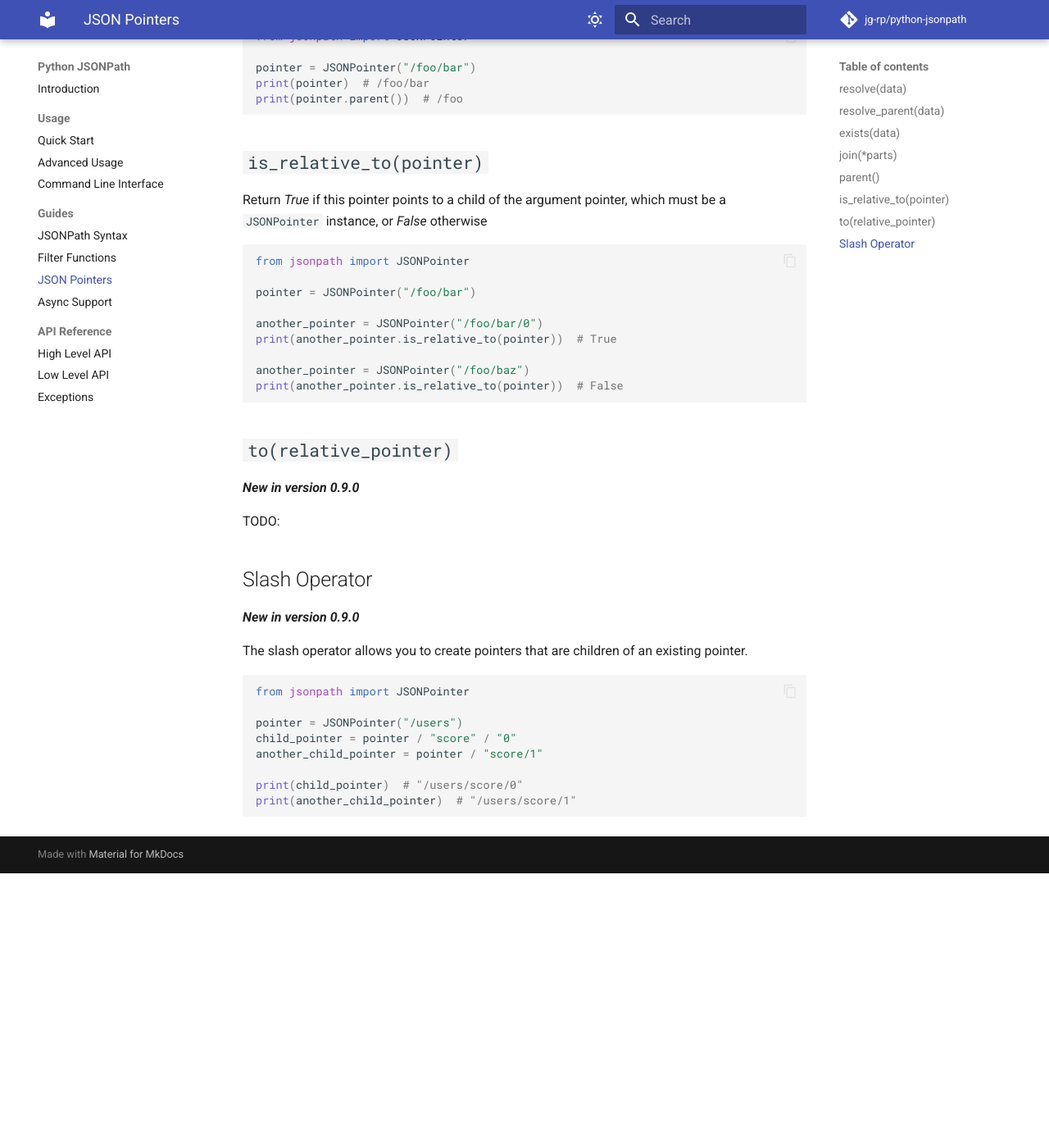
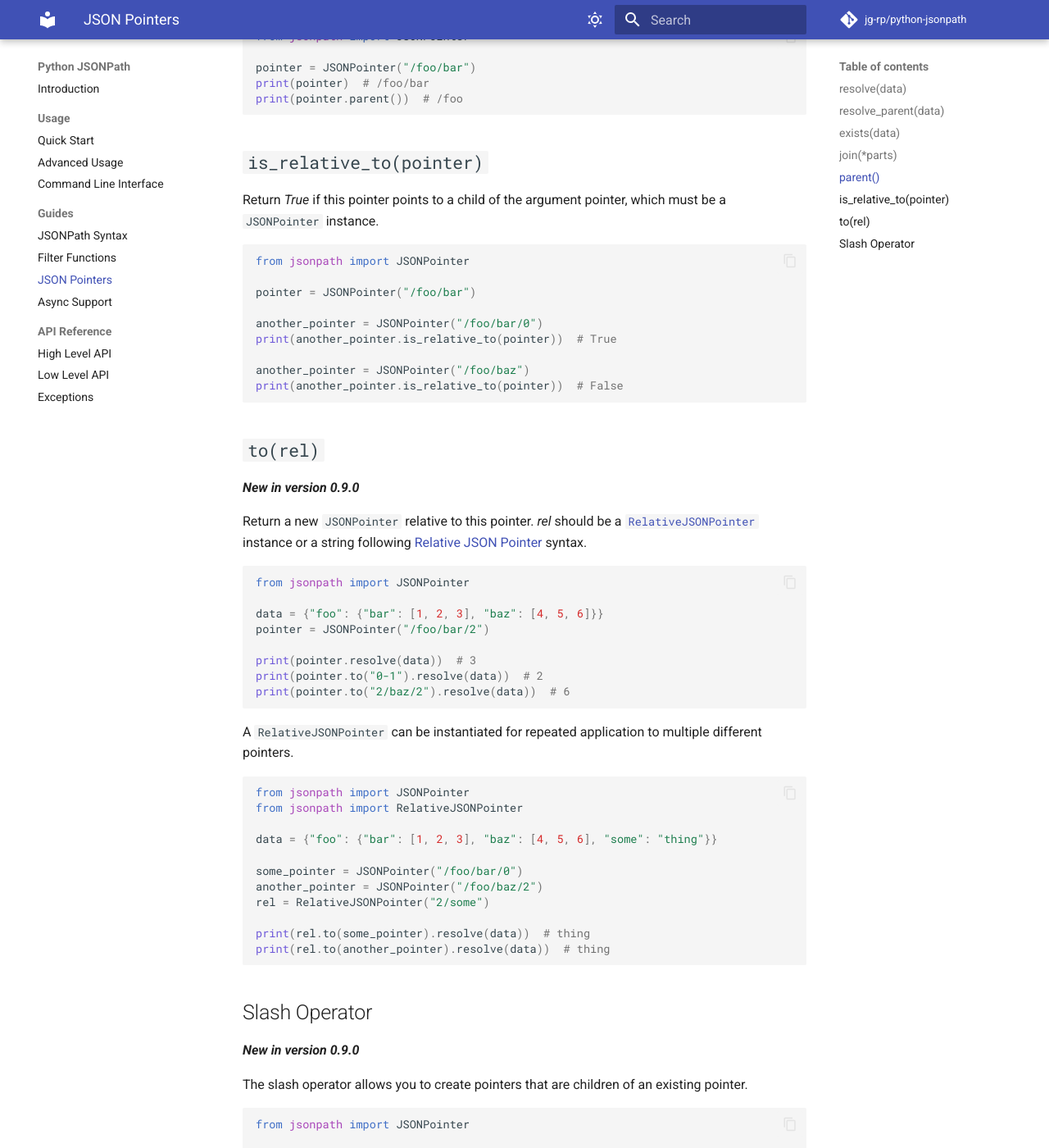
Before and after one commit to jg-rp/python-jsonpath, an MkDocs documentation site: the page built from docs/pointers.md, in a window 1280 px wide and 1400 px high, scrolled down 2221 px. Shown: the whole window at 82% size. Built offline with MkDocs 1.6.1 and Material for MkDocs 9.7.7, drawn with Linux system fonts in a browser that asks for light colours; comment, search, counter and statistics services are not loaded; before the commit the page ends 3286 px from its top, so only the background shows below that; some of the changed text lies outside the part shown.

Commit message:
Docs for relative pointers.

````diff
--- a/docs/pointers.md
+++ b/docs/pointers.md
@@ -85,7 +85,7 @@ print(pointer.join("baz", "0"))  # /foo/bar/baz/0
 
 **_New in version 0.9.0_**
 
-Return this pointer's parent, as a new `JSONPointer`. If this pointer points to the document root, _self_ is returned.
+Return this pointer's parent as a new `JSONPointer`. If this pointer points to the document root, _self_ is returned.
 
 ```python
 from jsonpath import JSONPointer
@@ -97,7 +97,7 @@ print(pointer.parent())  # /foo
 
 ## `is_relative_to(pointer)`
 
-Return _True_ if this pointer points to a child of the argument pointer, which must be a `JSONPointer` instance, or _False_ otherwise
+Return _True_ if this pointer points to a child of the argument pointer, which must be a `JSONPointer` instance.
 
 ```python
 from jsonpath import JSONPointer
@@ -111,11 +111,38 @@ another_pointer = JSONPointer("/foo/baz")
 print(another_pointer.is_relative_to(pointer))  # False
 ```
 
-## `to(relative_pointer)`
+## `to(rel)`
 
 **_New in version 0.9.0_**
 
-TODO:
+Return a new `JSONPointer` relative to this pointer. _rel_ should be a [`RelativeJSONPointer`](api.md#jsonpath.RelativeJSONPointer) instance or a string following [Relative JSON Pointer](https://www.ietf.org/id/draft-hha-relative-json-pointer-00.html) syntax.
+
+```python
+from jsonpath import JSONPointer
+
+data = {"foo": {"bar": [1, 2, 3], "baz": [4, 5, 6]}}
+pointer = JSONPointer("/foo/bar/2")
+
+print(pointer.resolve(data))  # 3
+print(pointer.to("0-1").resolve(data))  # 2
+print(pointer.to("2/baz/2").resolve(data))  # 6
+```
+
+A `RelativeJSONPointer` can be instantiated for repeated application to multiple different pointers.
+
+```python
+from jsonpath import JSONPointer
+from jsonpath import RelativeJSONPointer
+
+data = {"foo": {"bar": [1, 2, 3], "baz": [4, 5, 6], "some": "thing"}}
+
+some_pointer = JSONPointer("/foo/bar/0")
+another_pointer = JSONPointer("/foo/baz/2")
+rel = RelativeJSONPointer("2/some")
+
+print(rel.to(some_pointer).resolve(data))  # thing
+print(rel.to(another_pointer).resolve(data))  # thing
+```
 
 ## Slash Operator
 
````
Also changed, not shown: docs/api.md (+3 -0 lines).
